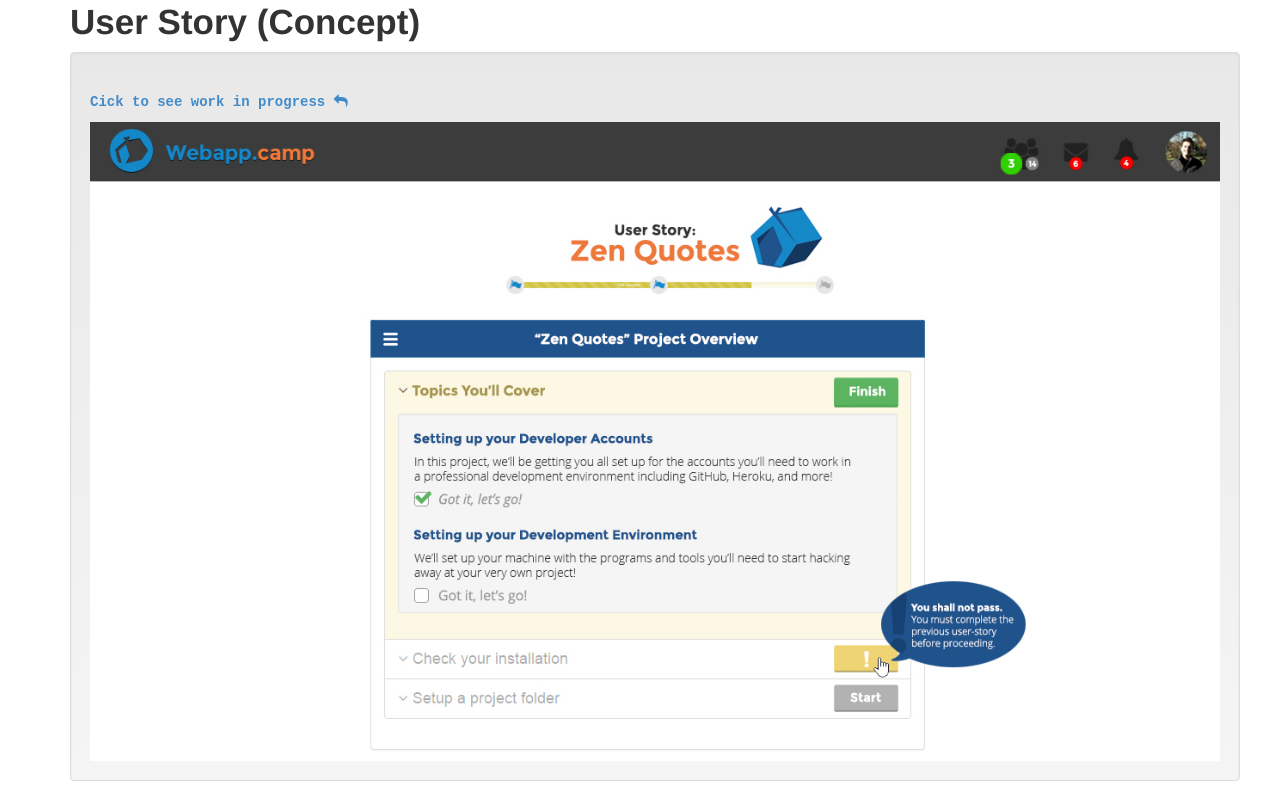
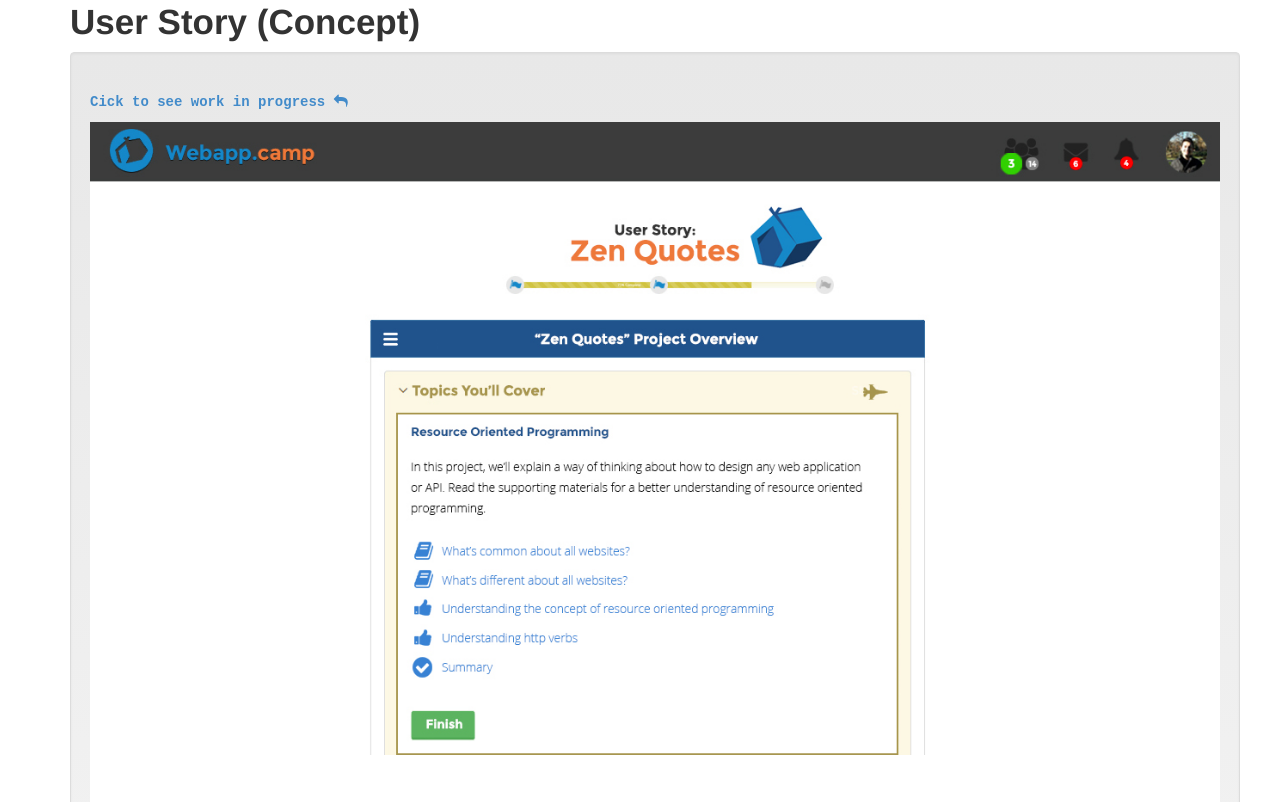
Before and after one commit to brytmill/webappcamp-style, a plain HTML site: page index.html in a window 1280 px wide. Shown: the part 3758-4560 px from the top of the page. Drawn offline with Linux system fonts and the light colour scheme; a web font is replaced by a local one.

Commit message:
added updated user story draft

```diff
--- a/index.html
+++ b/index.html
@@ -165,7 +165,7 @@
     <h1>User Story (Concept)</h1>
     <div class="container well">
       <p style="margin-top: 20px"><a href="user-story.html" target="_blank"><strong>Cick to see work in progress</strong> <i class="fa fa-reply" style="font-size: 1em"></i></a></p>
-      <img src="user-story-draft1.jpg" alt="" class="img-responsive">
+      <img src="user-story-draft2.jpg" alt="" class="img-responsive">
     </div>
     <h1>Project Overview (Concept)</h1>
     <div class="container well">
```
Also changed, not shown: user-story-draft2.jpg (added).
